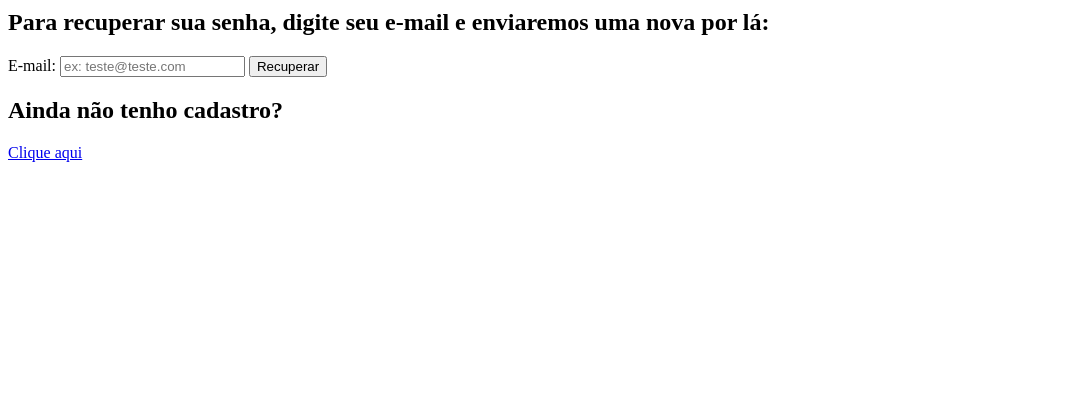
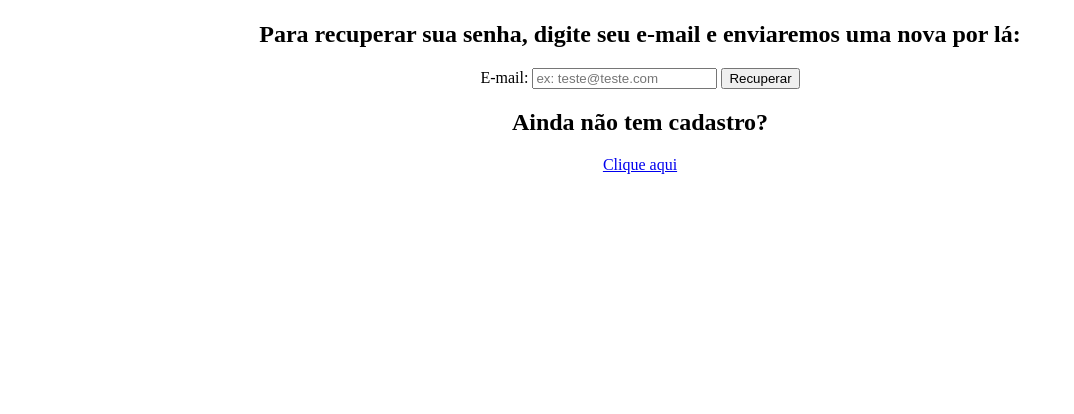
Before and after one commit to joaojesusvictor/Projeto-de-PW-Semestre-4, a PHP site: page /Esqueci.php in a window 1280 px wide. Shown: the part 46-460 px from the top of the page, without its empty margins (0-1074 px from the left). Run offline with PHP 8.4, Linux system fonts and the light colour scheme; some libraries are stand-ins or nearby versions.

Commit message:
Mudanças na Esqueci
Pequenas mudanças na tela de esqueci minha senha

```diff
--- a/Esqueci.php
+++ b/Esqueci.php
@@ -14,10 +14,15 @@
         $_SESSION['error'] = "Enviamos sua senha por e-mail!";
         header('Location: Login.php');
     }
+?>
 
-?>
+<!DOCTYPE html>
+<html lang="pt-br">
+
+<body>
+
 <!-- Signup-->
-<section class="signup-section" id="signup" style="background-image: url('assets/img/dark-polygonal-background_1409-878.jpg')">
+<section class="signup-section" id="signup" style="text-align: center">
     <div class="container">
         <div class="row">
             <div class="col-md-10 col-lg-8 mx-auto text-center">
@@ -27,7 +32,7 @@
         </div>
     </div>
 </section>
-<section class="login-section" id="login">
+<section class="login-section" id="login" style="text-align: center">
     <div class="container">
         <div class="row">
             <div class="col-xs-12 col-sm-6">
@@ -75,7 +80,7 @@
             </div>
             <div class="col-xs-12 col-sm-5 offset-sm-1 flex-center">
                 <div class="">
-                    <h2 class="text-black text-center mb-3 mt-5 col-xs-12">Ainda não tenho cadastro?</h2>
+                    <h2 class="text-black text-center mb-3 mt-5 col-xs-12">Ainda não tem cadastro?</h2>
                     <a href="Register.php" class="btn btn-primary fw mt-3">
                         Clique aqui
                     </a>
@@ -84,6 +89,10 @@
         </div>
     </div>
 </section>
+
+</body>
+
+</html>
 
 <?php
 function enviarEmail($usuario, $senha) {
--- a/index.php
+++ b/index.php
@@ -28,7 +28,6 @@
 <body>
     <div class="container" id="containerMenu">
         <div class="p-5 text-white text-center">
-
             <a href="index.php"><img src="../Projeto-de-PW-Semestre-4/img/logo2.png" class="img-thumbnail" alt="Logo" width="500px" height="500px"></a>
         </div>
         <div class="col-lg-6 col-md-8 col-sm-12" style="margin: auto; padding: 10px;">
@@ -56,7 +55,6 @@
                             <li class="nav-item"><a class="dropdown-item" href="Logout.php"><i class="fas fa-sign-out-alt"></i>Sair</a></li>
                         <?php } ?>
                         <li><a class="dropdown-item" href="Register.php">Cadastro</a></li>
-
 
                     </ul>
                 </div>
```
